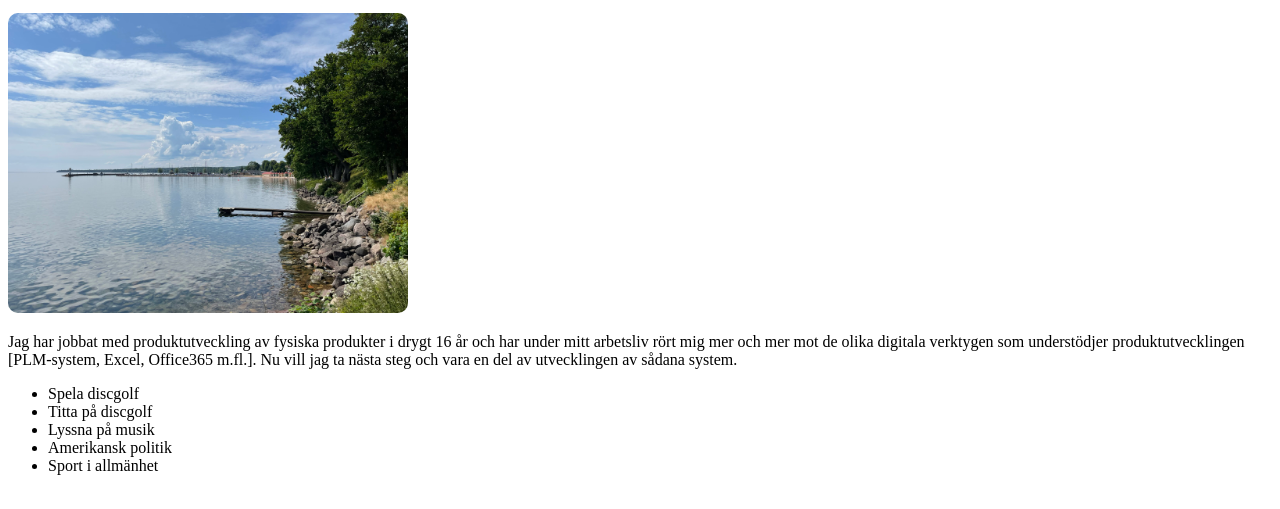
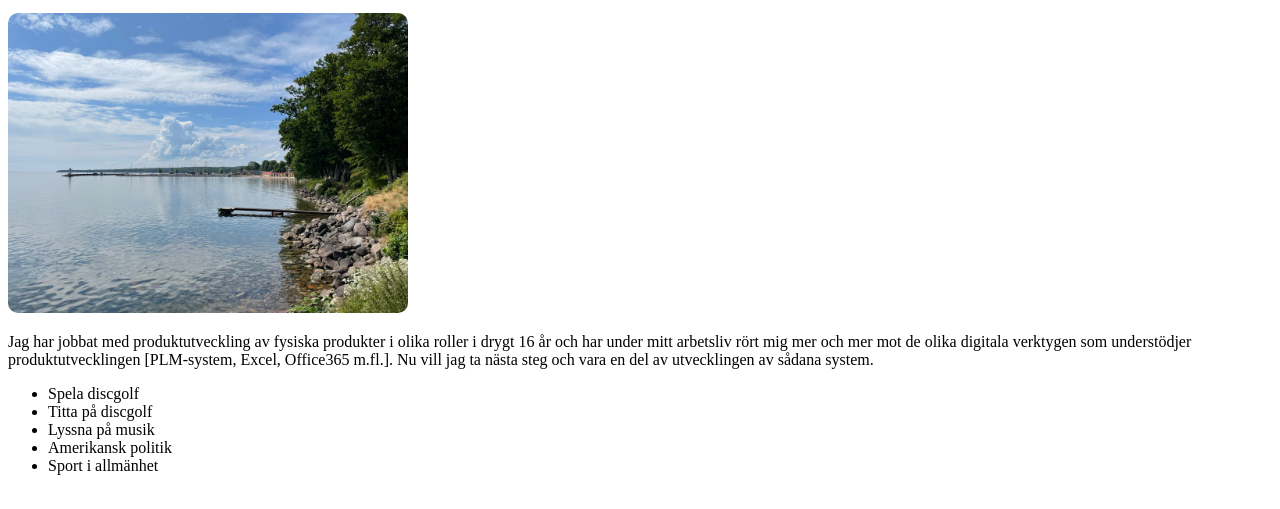
Before and after one commit to MacAttac1/html-hello-world, a plain HTML site: page index.html in a window 1280 px wide. Shown: the part 101-610 px from the top of the page. Drawn offline with Linux system fonts and the light colour scheme.

Commit message:
Ändring i texten om min bakgrund

```diff
--- a/index.html
+++ b/index.html
@@ -10,7 +10,7 @@
         <h1>Hjo</h1>
         <p>Hjo är en fantastisk liten sommarstad vid Vätterns västra strand. Min sambo sedan 17 år är född och uppvuxen där och vi har hälsat på hennes familj otaliga gånger. </p>
         <img src="images\hjo.jpg" alt="En bild på Hjo" width="400px"  style="border-radius: 10px">
-        <p>Jag har jobbat med produktutveckling av fysiska produkter i drygt 16 år och har under mitt arbetsliv rört mig mer och mer mot de olika digitala verktygen som understödjer produktutvecklingen [PLM-system, Excel, Office365 m.fl.]. Nu vill jag ta nästa steg och vara en del av utvecklingen av sådana system.</p>
+        <p>Jag har jobbat med produktutveckling av fysiska produkter i olika roller i drygt 16 år och har under mitt arbetsliv rört mig mer och mer mot de olika digitala verktygen som understödjer produktutvecklingen [PLM-system, Excel, Office365 m.fl.]. Nu vill jag ta nästa steg och vara en del av utvecklingen av sådana system.</p>
         <ul>
             <li>Spela discgolf</li>
             <li>Titta på discgolf</li>
```
